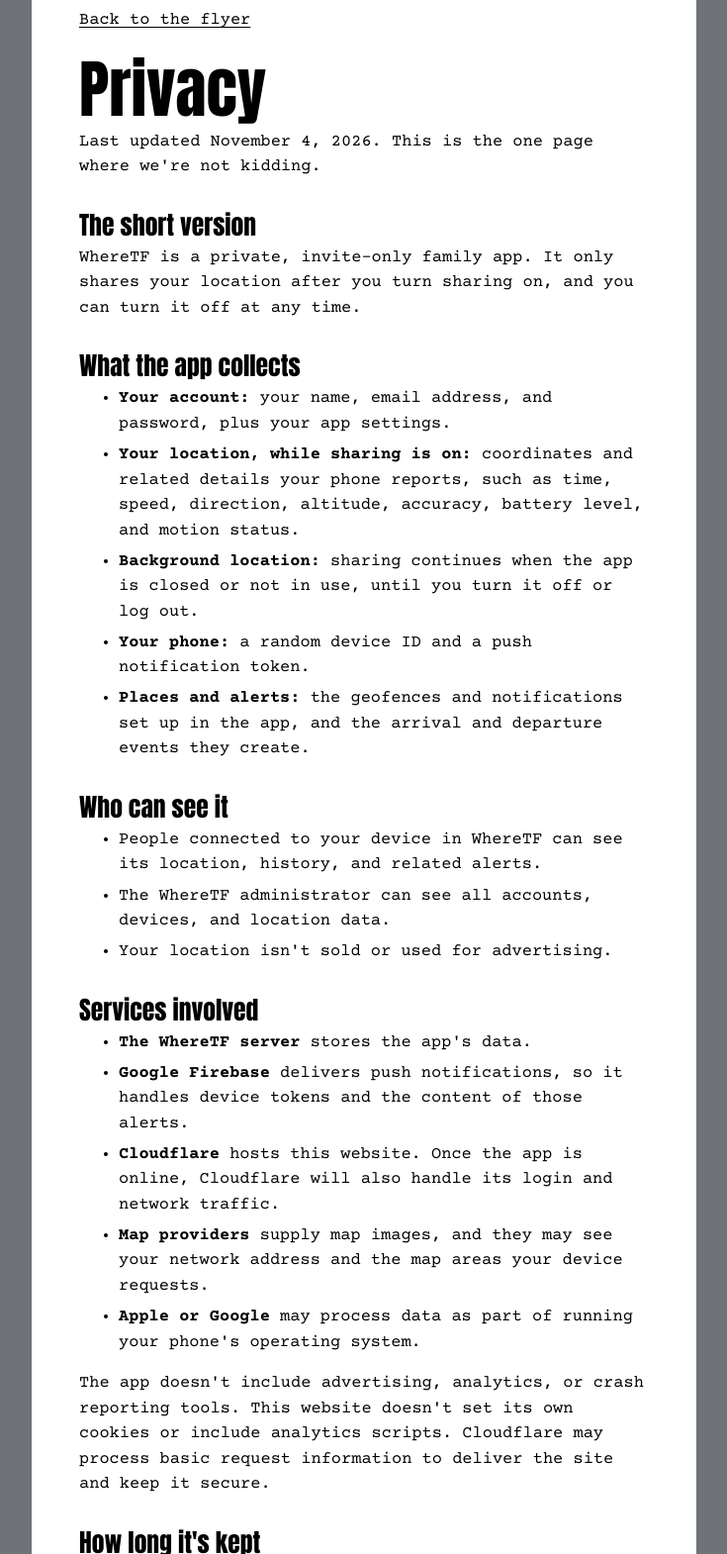
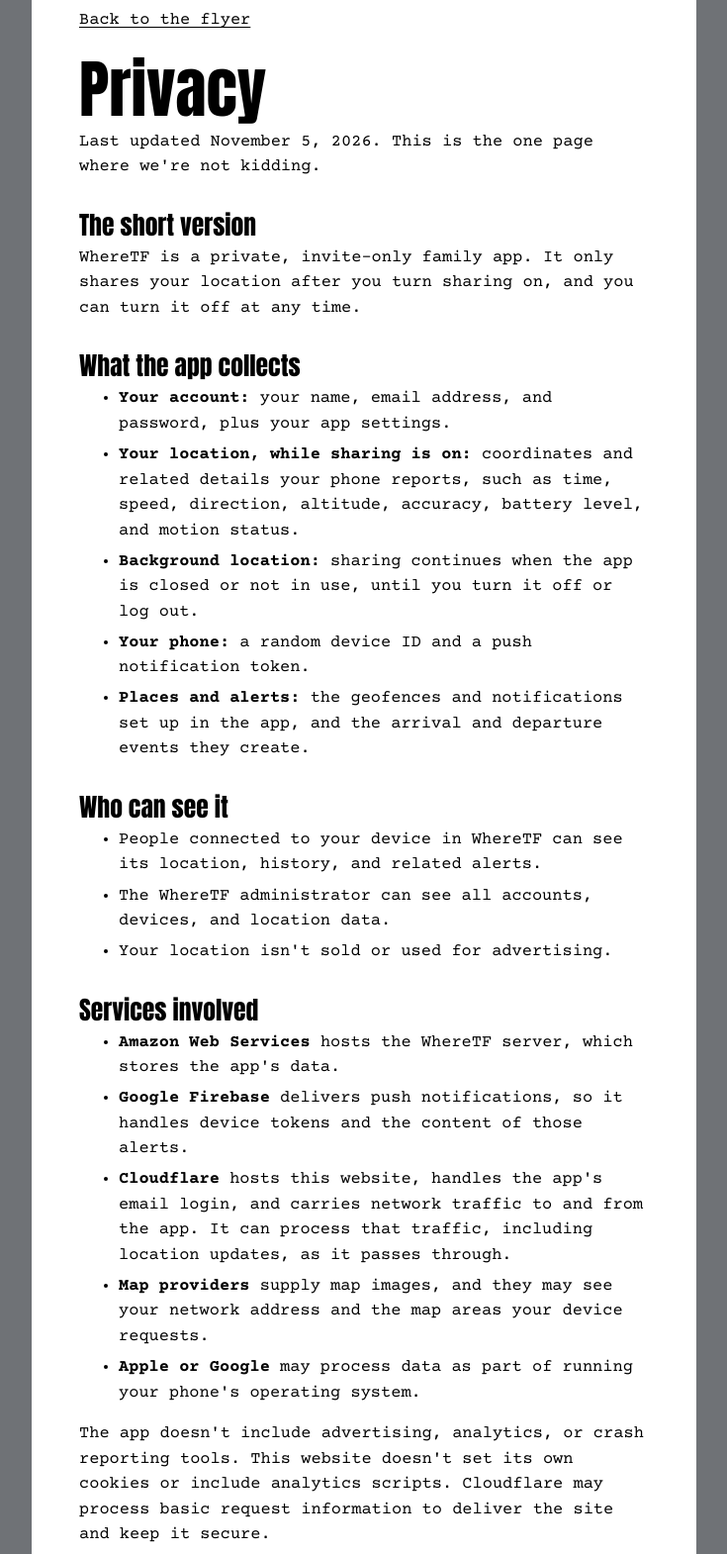
Before and after one commit to QunioSoyez/wheretf-web, a plain HTML site: page privacy.html in a window 1280 px wide. Shown: the part 80-1650 px from the top of the page at 99% size, without its empty margins (272-1007 px from the left). Drawn offline with Linux system fonts and the light colour scheme.

Commit message:
Link to live app and update hosting details

```diff
--- a/privacy.html
+++ b/privacy.html
@@ -14,7 +14,7 @@
   <main class="notice">
     <a class="back" href="index.html">Back to the flyer</a>
     <h1>Privacy</h1>
-    <p>Last updated November 4, 2026. This is the one page where we're not kidding.</p>
+    <p>Last updated November 5, 2026. This is the one page where we're not kidding.</p>
 
     <h2>The short version</h2>
     <p>WhereTF is a private, invite-only family app. It only shares your location after you turn sharing on, and you can turn it off at any time.</p>
@@ -37,9 +37,9 @@
 
     <h2>Services involved</h2>
     <ul>
-      <li><strong>The WhereTF server</strong> stores the app's data.</li>
+      <li><strong>Amazon Web Services</strong> hosts the WhereTF server, which stores the app's data.</li>
       <li><strong>Google Firebase</strong> delivers push notifications, so it handles device tokens and the content of those alerts.</li>
-      <li><strong>Cloudflare</strong> hosts this website. Once the app is online, Cloudflare will also handle its login and network traffic.</li>
+      <li><strong>Cloudflare</strong> hosts this website, handles the app's email login, and carries network traffic to and from the app. It can process that traffic, including location updates, as it passes through.</li>
       <li><strong>Map providers</strong> supply map images, and they may see your network address and the map areas your device requests.</li>
       <li><strong>Apple or Google</strong> may process data as part of running your phone's operating system.</li>
     </ul>
```
Also changed, not shown: index.html (+2 -3 lines).
